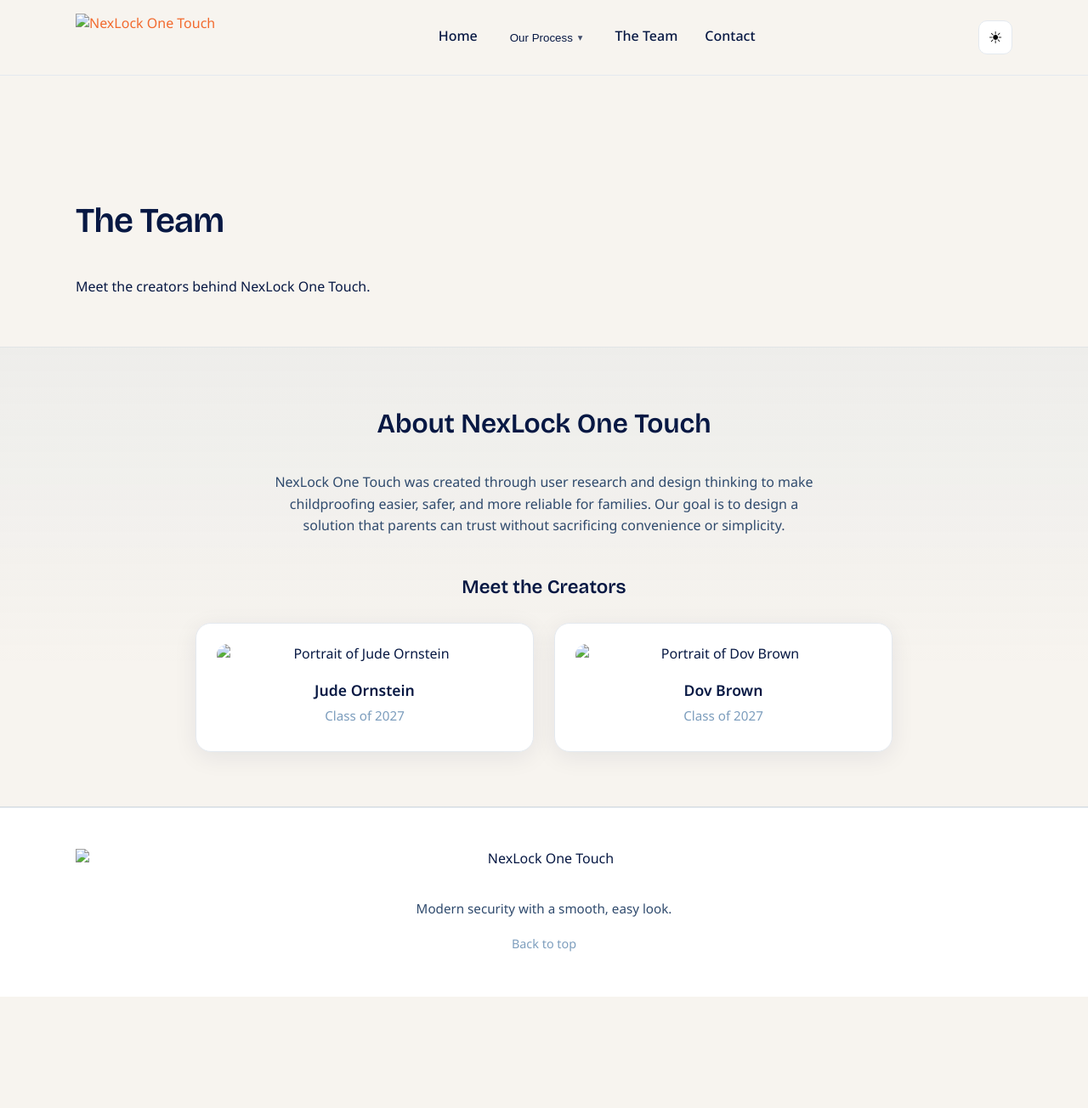
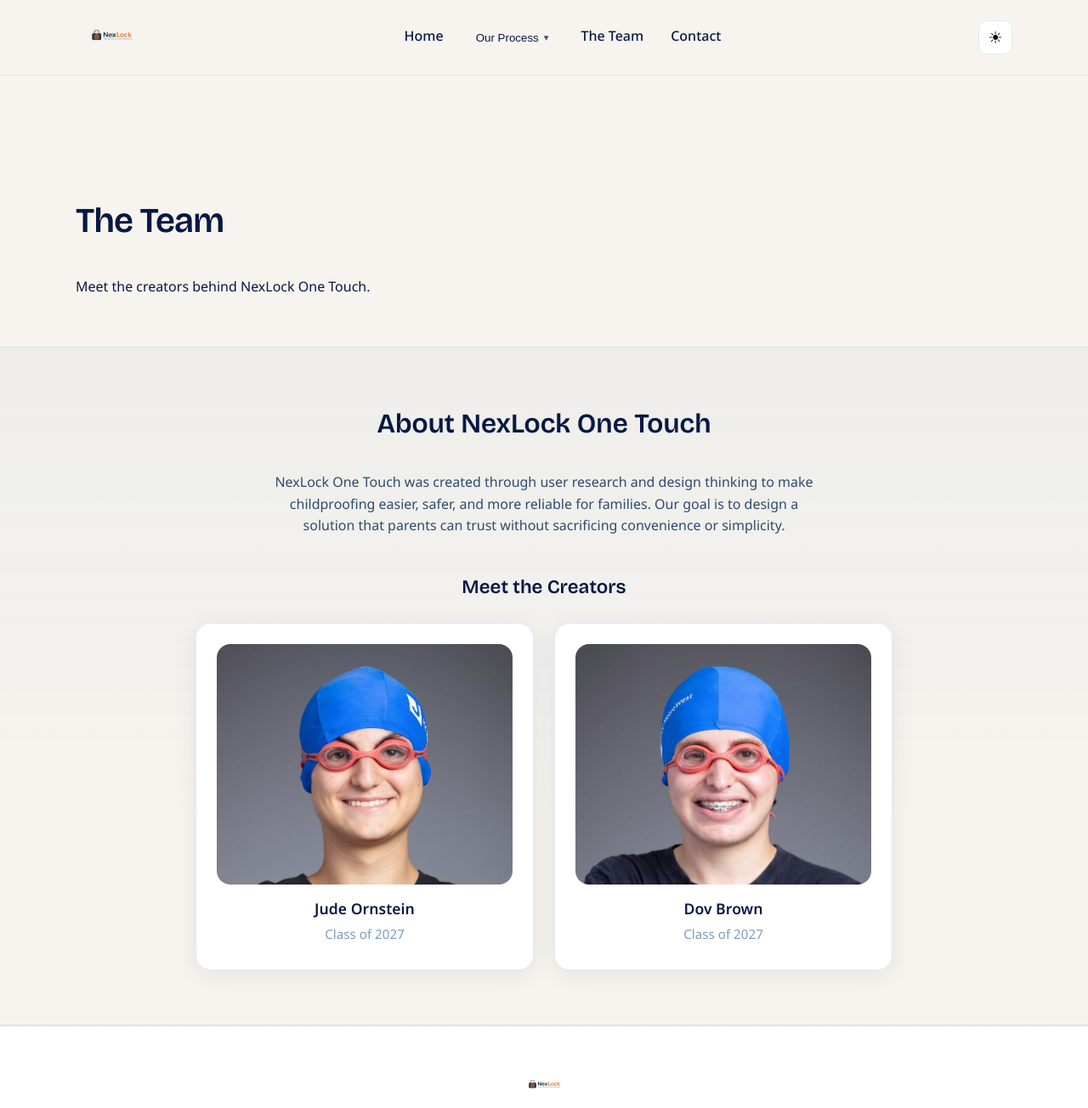
Before and after one commit to dovmbrown-dotcom/NexLock, a plain HTML site: page the-team.html in a window 1280 px wide. Shown: the top 1304 px of the page at 85% size. Before the commit the page ends 1173 px from the top, so only its background shows below. Drawn offline with nearby package versions, Linux system fonts and the light colour scheme.

Commit message:
Update the-team.html

```diff
--- a/the-team.html
+++ b/the-team.html
@@ -12,7 +12,7 @@
 </head><body><header class="header">
 <div class="header-inner">
 <a class="logo-link" href="index.html#home">
-<img alt="NexLock One Touch" class="logo" src="assets/logo.png"/>
+<img alt="NexLock One Touch" class="logo" src="logo.png"/>
 </a>
 <nav class="nav">
 <a class="nav-link" href="index.html#home">Home</a>
@@ -65,12 +65,12 @@
         <h3 class="creators-heading">Meet the Creators</h3>
         <div class="creators-grid">
           <article class="creator-card reveal" data-reveal="fade-up">
-            <img alt="Portrait of Jude Ornstein" class="creator-image" src="assets/jude-ornstein.png"/>
+            <img alt="Portrait of Jude Ornstein" class="creator-image" src="jude-ornstein.png"/>
             <h4 class="creator-name">Jude Ornstein</h4>
             <p class="creator-meta">Class of 2027</p>
           </article>
           <article class="creator-card reveal" data-delay="80" data-reveal="fade-up">
-            <img alt="Portrait of Dov Brown" class="creator-image" src="assets/dov-brown.png"/>
+            <img alt="Portrait of Dov Brown" class="creator-image" src="dov-brown.png"/>
             <h4 class="creator-name">Dov Brown</h4>
             <p class="creator-meta">Class of 2027</p>
           </article>
@@ -81,7 +81,7 @@
 
 </main><footer class="footer">
 <div class="container footer-inner">
-<img alt="NexLock One Touch" class="footer-logo" src="assets/logo.png"/>
+<img alt="NexLock One Touch" class="footer-logo" src="logo.png"/>
 <p class="footer-tagline">Modern security with a smooth, easy look.</p>
 <a class="back-to-top" href="#top">Back to top</a>
 </div>
```
